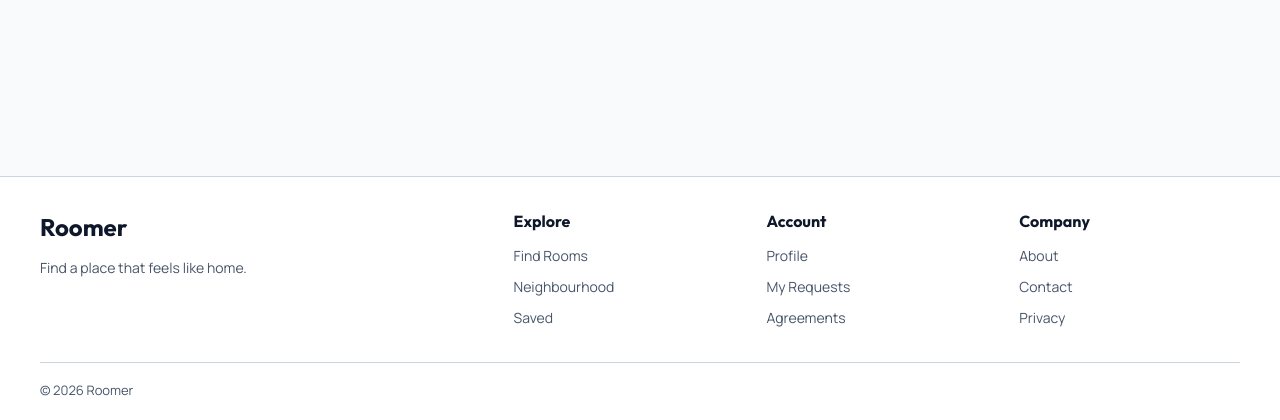
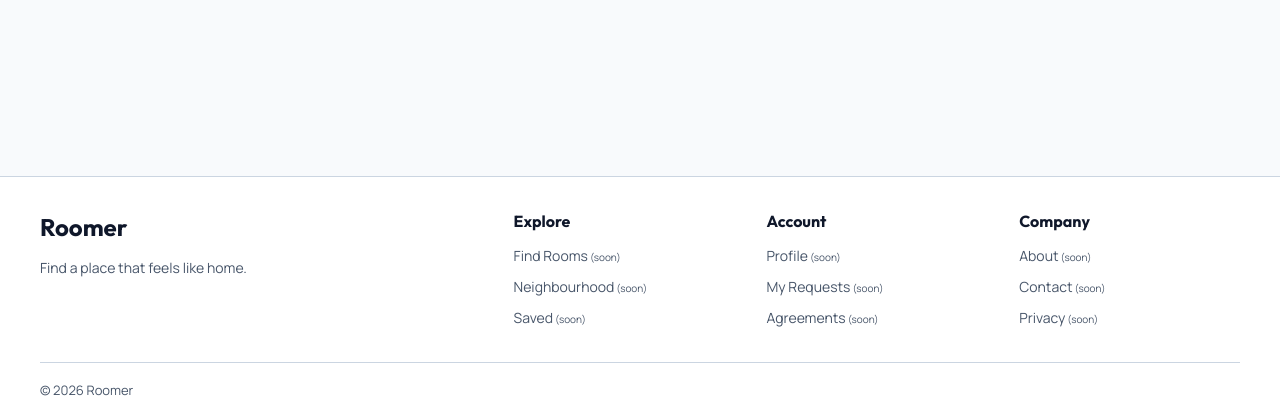
Before and after one commit to Rohdangol/Roomer, a Django app: page / in a window 1280 px wide. Shown: the part 380-800 px from the top of the page. Run offline with Django 5.2, Linux system fonts and the light colour scheme.

Commit message:
Restore reviewed coming-soon labels

```diff
--- a/core/static/core/role_chrome.css
+++ b/core/static/core/role_chrome.css
@@ -5,6 +5,8 @@
 .site-navigation { justify-content: center; gap: 16px; }
 .site-navigation a, .site-navigation .disabled-item { font-size: 14px; white-space: nowrap; }
 .disabled-item { color: var(--color-text-muted); cursor: not-allowed; }
+.disabled-item::after { content: " (soon)"; font-size: 10px; }
+.site-navigation .disabled-item::after { display: none; }
 .site-navigation .disabled-item { border-bottom: 1px dashed var(--color-border); }
 .site-navigation a[aria-current="page"] { border-radius: 999px; }
 .header-controls { justify-self: end; display: flex; align-items: center; gap: 16px; min-width: 0; }
```
